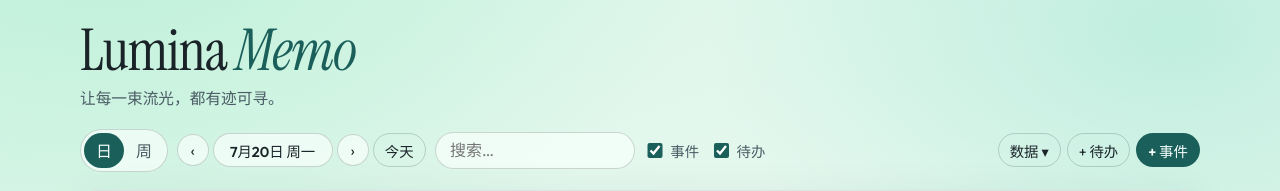
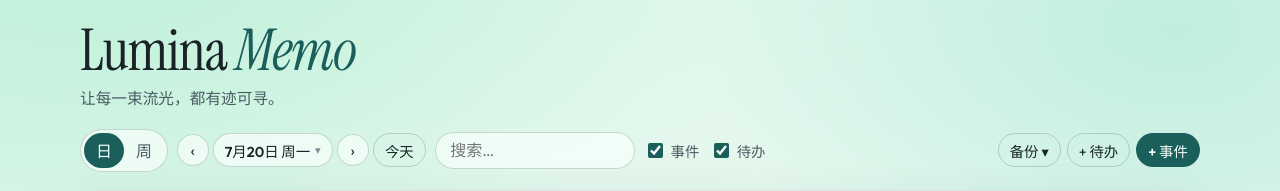
Before and after one commit to SHELRay03/test, a React (Vite) app: page / in a window 1280 px wide. Shown: the top 191 px of the page. Built offline with nearby package versions, Linux system fonts and the light colour scheme.

Commit message:
polish: 备份合并按钮更明确，日期触发更易发现
将「数据」改为「备份」下拉（导出/恢复优先）；首页日期
按钮增加下拉提示，强化点击打开日历的可发现性。

Co-authored-by: SHELRay03 <SHELRay03@users.noreply.github.com>

```diff
--- a/src/components/DateNav.tsx
+++ b/src/components/DateNav.tsx
@@ -88,10 +88,13 @@ export function DateNav({
         className={`date-trigger ${open ? 'open' : ''}`}
         aria-haspopup="dialog"
         aria-expanded={open}
-        title={viewMode === 'week' ? '点击选择某一周' : '点击选择日期'}
+        title={viewMode === 'week' ? '点击打开日历，选择某一周' : '点击打开日历，精确选择日期'}
         onClick={() => setOpen((v) => !v)}
       >
-        {label}
+        <span className="date-trigger-text">{label}</span>
+        <span className="date-trigger-caret" aria-hidden="true">
+          ▾
+        </span>
       </button>
       <button
         type="button"
--- a/src/components/Header.tsx
+++ b/src/components/Header.tsx
@@ -98,7 +98,7 @@ export function Header() {
         </div>
 
         <div className="fab-row">
-          <DataMenu
+          <BackupMenu
             onBackup={() => downloadJsonBackup(events, todos)}
             onRestore={() => void importBackup()}
             onIcs={() => exportLuminaIcs(events, todos)}
@@ -124,7 +124,7 @@ export function Header() {
   )
 }
 
-function DataMenu({
+function BackupMenu({
   onBackup,
   onRestore,
   onIcs,
@@ -153,9 +153,10 @@ function DataMenu({
         className="ghost-btn compact"
         aria-haspopup="menu"
         aria-expanded={open}
+        title="备份与恢复"
         onClick={() => setOpen((v) => !v)}
       >
-        数据 ▾
+        备份 ▾
       </button>
       {open && (
         <div className="menu-panel" role="menu">
@@ -179,6 +180,7 @@ function DataMenu({
           >
             恢复备份
           </button>
+          <div className="menu-sep" role="separator" />
           <button
             type="button"
             role="menuitem"
--- a/src/index.css
+++ b/src/index.css
@@ -262,14 +262,29 @@ input:focus:not(:focus-visible) {
 
 .date-trigger {
   min-width: 7.5rem;
+  display: inline-flex;
+  align-items: center;
+  justify-content: center;
+  gap: 0.3rem;
   border: 1px solid var(--line-strong);
   border-radius: 999px;
   background: var(--surface);
-  padding: 0.35rem 0.75rem;
+  padding: 0.35rem 0.7rem;
   font-weight: 600;
   font-size: 0.9rem;
   white-space: nowrap;
   transition: border-color 0.15s ease, background 0.15s ease;
+}
+
+.date-trigger-caret {
+  font-size: 0.7rem;
+  color: var(--ink-faint);
+  line-height: 1;
+}
+
+.date-trigger:hover .date-trigger-caret,
+.date-trigger.open .date-trigger-caret {
+  color: var(--accent);
 }
 
 .date-trigger:hover,
@@ -400,6 +415,12 @@ input:focus:not(:focus-visible) {
 
 .menu-panel button:hover {
   background: var(--accent-soft);
+}
+
+.menu-sep {
+  height: 1px;
+  margin: 0.2rem 0.35rem;
+  background: var(--line);
 }
 
 .main-panel {
```
